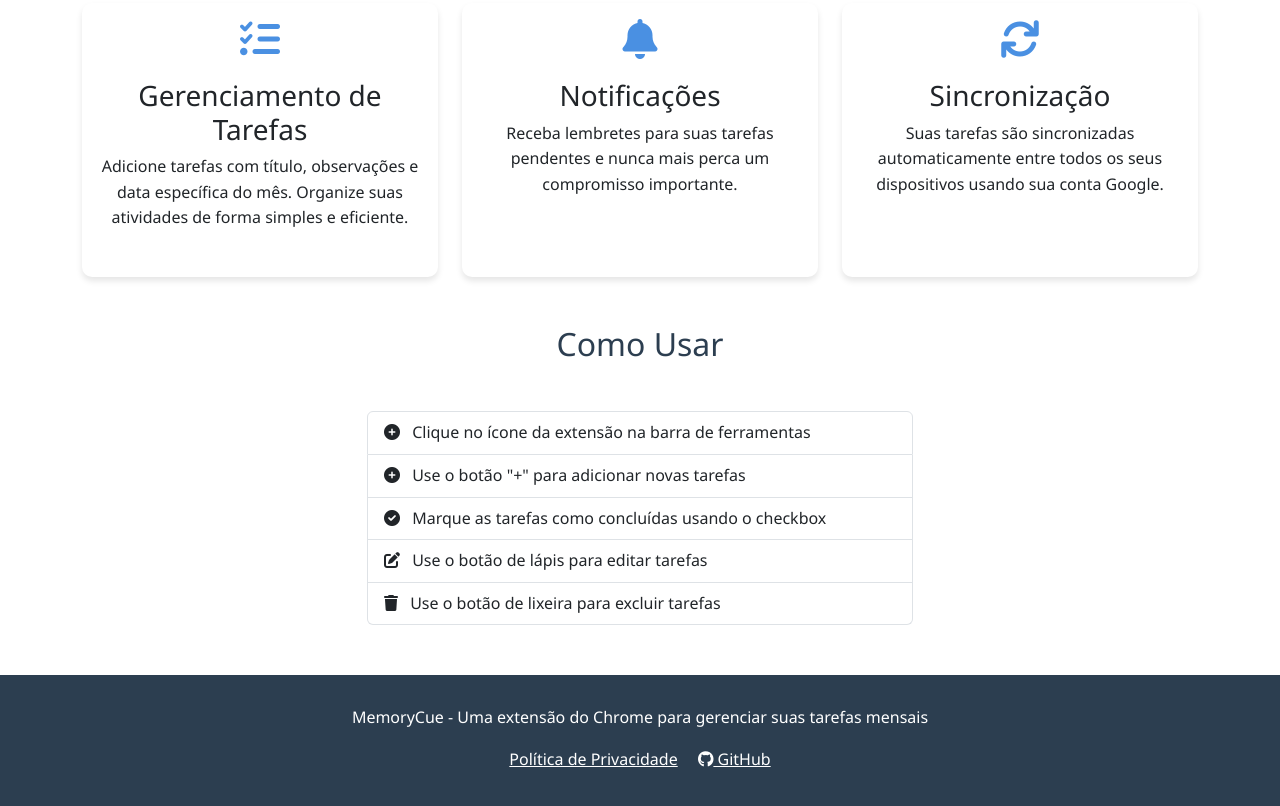
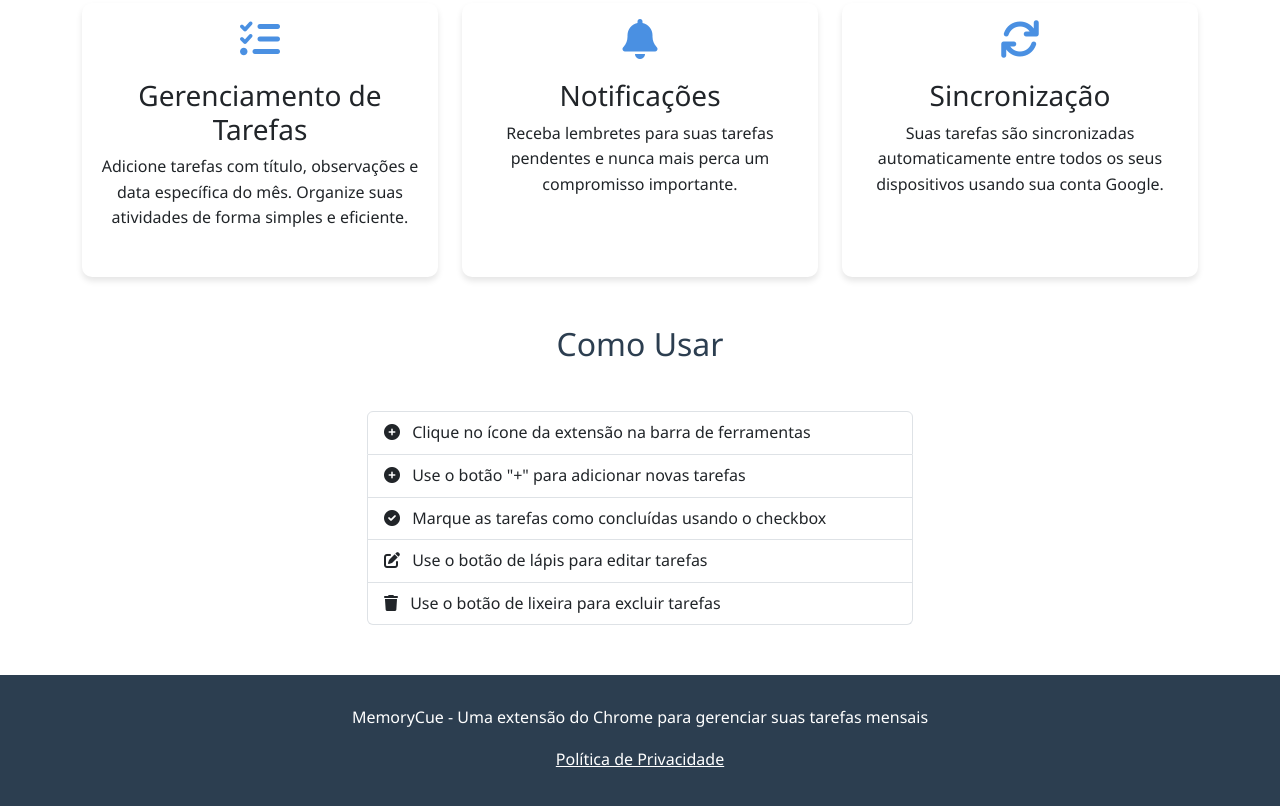
Before and after one commit to bpedroso/memorycue-pages, a plain HTML site: page index.html in a window 1280 px wide. Shown: the part 531-1337 px from the top of the page. Drawn offline with nearby package versions, Linux system fonts and the light colour scheme.

Commit message:
Hide github button

```diff
--- a/index.html
+++ b/index.html
@@ -145,10 +145,7 @@
         <div class="container text-center">
             <p>MemoryCue - Uma extensão do Chrome para gerenciar suas tarefas mensais</p>
             <p>
-                <a href="PRIVACY.md" class="text-white me-3">Política de Privacidade</a>
-                <a href="https://github.com/bpedroso/memorycue" class="text-white">
-                    <i class="fab fa-github"></i> GitHub
-                </a>
+                <a href="PRIVACY.md" class="text-white">Política de Privacidade</a>
             </p>
         </div>
     </footer>
```
